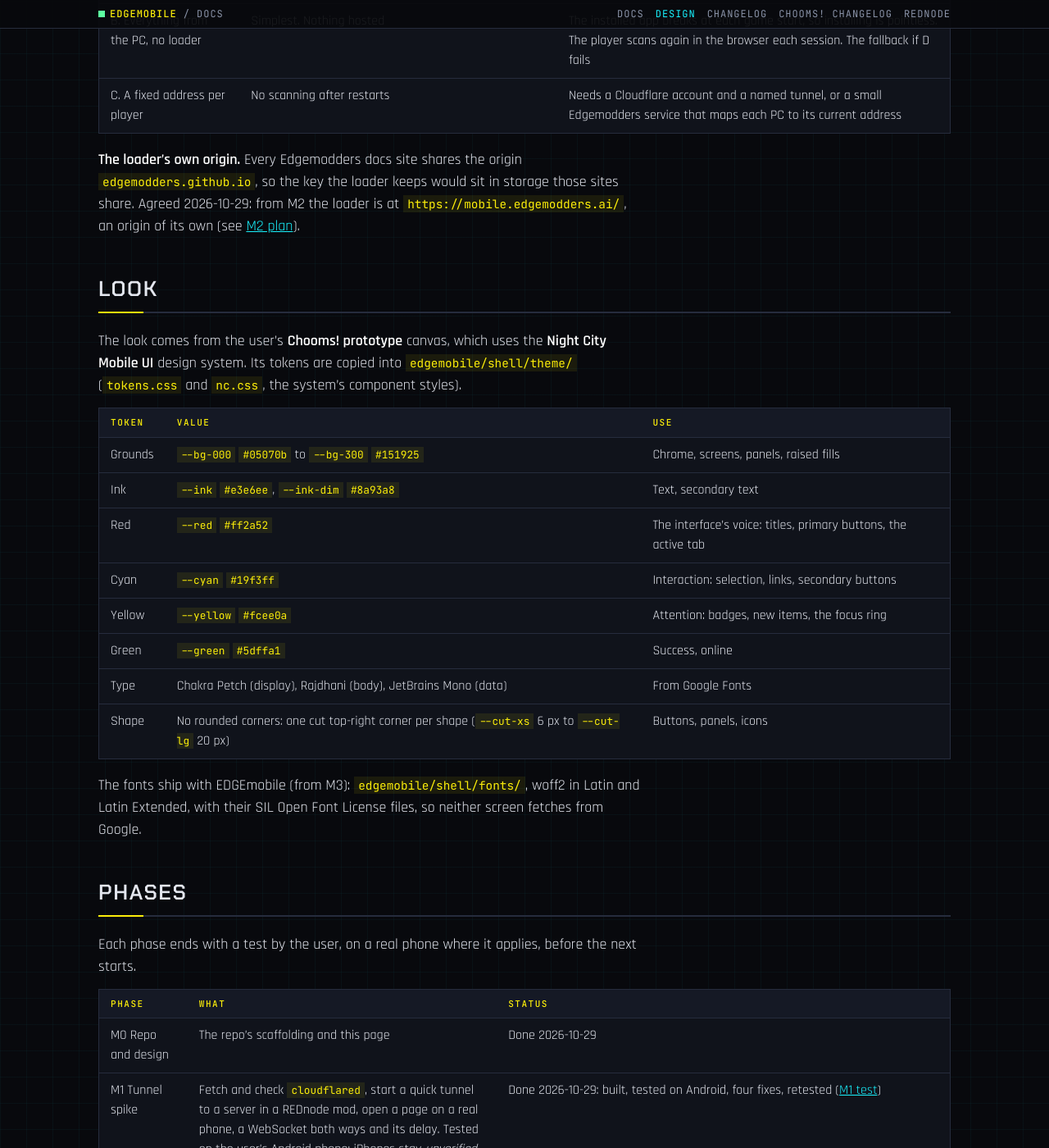
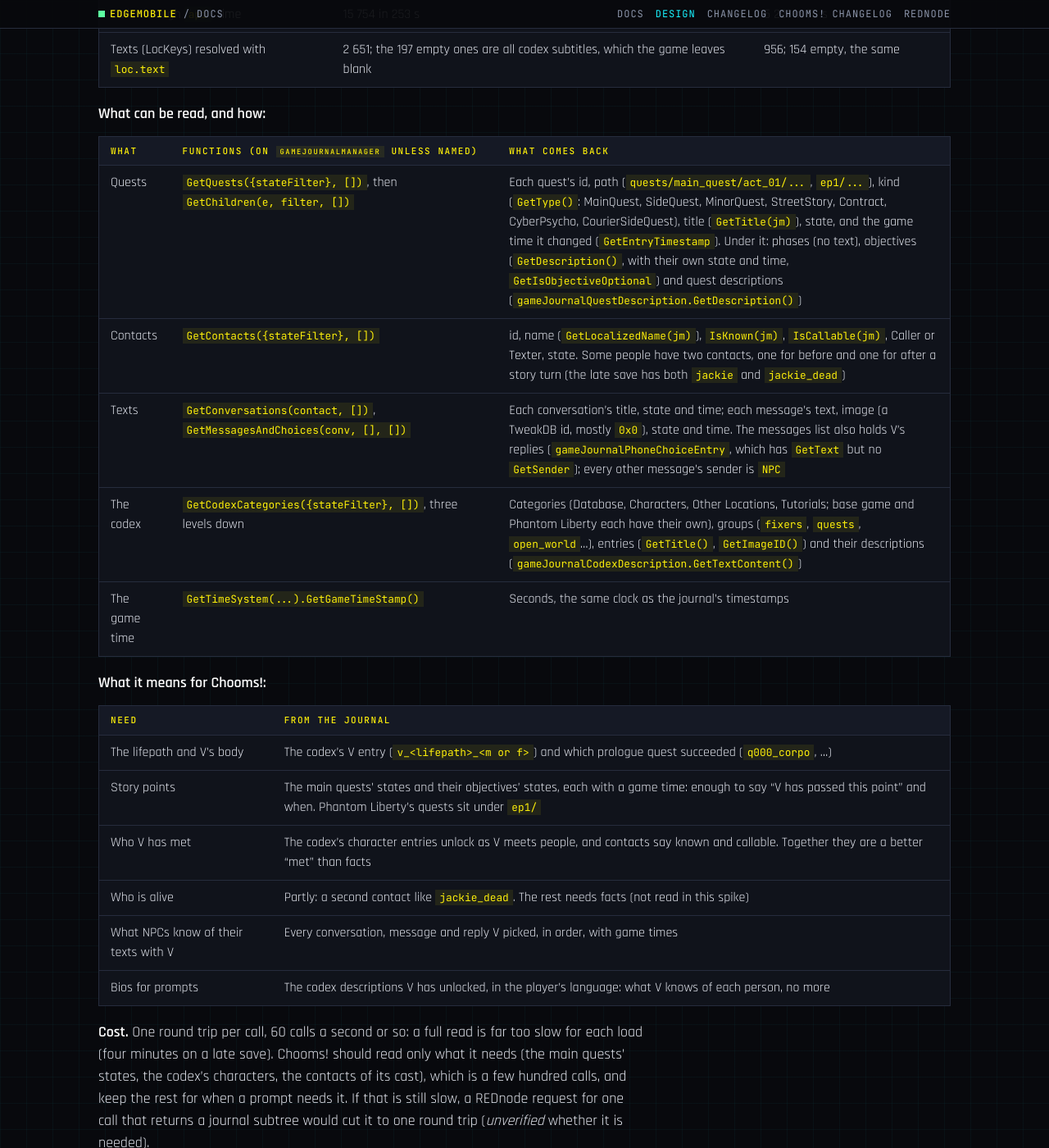
Before and after one commit to Edgemodders/EDGEmobile, a Jekyll site: the page built from docs/design.md, in a window 1280 px wide and 1400 px high, scrolled down 22815 px. Shown: the whole window at 82% size. Built offline with Jekyll 4.4.1, drawn with Linux system fonts in a browser that asks for light colours; some of the changed text lies outside the part shown.

Commit message:
Docs: the C2 spike's findings, what the game's journal holds
Co-Authored-By: Claude Opus 5.5 <noreply@anthropic.com>

```diff
--- a/docs/design.md
+++ b/docs/design.md
@@ -305,8 +305,8 @@ History belongs to a playthrough (the user's choice). Proposed: on first seeing
 | Layer | How |
 |---|---|
 | Story points | A list of story points, each a quest state or a fact; a knowledge card per NPC per story point. A prompt carries only the cards for points V has passed |
-| Met, alive, relationship | Facts and journal states (to be found in the C2 spike) |
-| Texts with V in the game | Asked of REDnode: the journal's phone conversations between V and each contact (*unverified* whether the game keeps them readable) |
+| Met, alive, relationship | The codex's characters and the contacts (met); a second contact or facts (alive). See [C2 spike](#c2-spike-what-the-journal-holds) |
+| Texts with V in the game | Read from the journal through REDnode's `api`: each contact's conversations, messages and V's replies, with game times ([C2 spike](#c2-spike-what-the-journal-holds)) |
 | The model's own knowledge | The model knows the whole story from its training. Each prompt says plainly that nothing past V's story points has happened, and a cheap check pass reads each post against the story points not reached before it is shown. That lowers leaks; it cannot rule them out |
 
 The knowledge cards are content work, about 15 to 25 story points per main NPC: drafted by Claude, checked by someone who knows the game.
@@ -326,7 +326,7 @@ Chooms! lives in this repo beside EDGEphone (the user's choice, 2026-10-30), wit
 | Need | Why |
 |---|---|
 | A model choice in `agent.ask` (such as `model: 'sonnet'`) | Sonnet for posts, Opus for DMs. Today the assistant picks its own model |
-| The texts between V and a contact, and V's contacts, from the journal | NPCs aware of their history with V; "met" for the main cast. After the C2 spike shows what the game holds |
+| The texts between V and a contact, and V's contacts, from the journal | NPCs aware of their history with V; "met" for the main cast. The C2 spike read them through `api` as it is; nothing new is needed, unless reading one subtree in one call turns out to be needed for speed |
 
 ### Phases
 
@@ -432,6 +432,46 @@ Send back: anything that did not match, and the lines of `red4ext/logs/rednode-m
 **The C1 retest passed (2026-11-10).** On the user's laptop, with the release tooling's build, steps 4 to 13 passed as written, on the in-game phone (REDnode #31's input into frames, REDnode 0.50.0 and later) and on Android: the feed with every hand-written post, accepting Judy and a message, following Panam, a like and a comment, the DMs badge, V's post, the settings window's picker with a portrait, a body image and a place and the test post with its image, the same feed on the phone, an older save undoing a follow, and the Edgemodders theme. Earlier, on 2026-11-01, the user tapped through the in-game phone on the PC. **C1 done.**
 
 **After the second C1 test (2026-11-01, on the user's PC, with REDnode 0.50.1).** The feed showed only Arasaka's post, Judy's profile said "No posts yet", and following Panam added nothing. The save is the playthrough Chooms! has used since 31 October, and four older saves of it had been loaded since (the log's "An older save: what came after it is dropped"). The hand-written posts are written the first time a playthrough is seen, dated up to six hours before that game time, so an older save dropped all but the two oldest (Kerry's, not followed, and Arasaka's). Fixed: what the seed writes (posts, their comments, messages) is marked and kept on any save; what V and, from C3, the people do is dropped as before. The playthrough's history file was put aside (`3.json.bak`) so the seed is written again. Also from this test, the user's change: each person has a **body** image beside the portrait, head to toe, for photos of them doing something at a place (Judy at her desk, Panam working on her car); the portrait stays their face and their picture in the app. Without a body image an activity photo becomes a selfie. 2 new checks in the harness, 62 in all, passed. *Not explained:* this playthrough's id is 3, not a large random number, and no log line shows Chooms! choosing it; the fact may have been set by hand in an earlier test.
+
+### C2 spike: what the journal holds
+
+*Run on 2026-11-13 and 11-14 on the user's PC, with the game running.* `tools/c2/journal-scan/` is a read-only REDnode package: each time V enters the world it reads the loaded save's journal through `api` (Get and Is functions only) and writes it to a JSON file in its own data folder. That file is game data: it stays on the PC and is never committed. Two saves were read, and they turned out to be two playthroughs:
+
+| | The late save | The earlier save |
+|---|---|---|
+| V | Corpo, feminine (the codex's `v_corpo_f`) | Corpo, masculine (`v_corpo_m`) |
+| Where in the story | Act 2 and Phantom Liberty, late | Act 1, Phantom Liberty just begun |
+| Quests seen (not inactive) | 136 | 51 |
+| Contacts | 54 | 28 |
+| Phone messages, V's replies | 231, 37 | 59, 13 |
+| Codex entries | 344, with 332 descriptions | 248, with 237 descriptions |
+| Calls through `api`, time | 15 754 in 253 s | 5 221 in 76 s |
+| Texts (LocKeys) resolved with `loc.text` | 2 651; the 197 empty ones are all codex subtitles, which the game leaves blank | 956; 154 empty, the same |
+
+**What can be read, and how:**
+
+| What | Functions (on `gameJournalManager` unless named) | What comes back |
+|---|---|---|
+| Quests | `GetQuests({stateFilter}, [])`, then `GetChildren(e, filter, [])` | Each quest's id, path (`quests/main_quest/act_01/...`, `ep1/...`), kind (`GetType()`: MainQuest, SideQuest, MinorQuest, StreetStory, Contract, CyberPsycho, CourierSideQuest), title (`GetTitle(jm)`), state, and the game time it changed (`GetEntryTimestamp`). Under it: phases (no text), objectives (`GetDescription()`, with their own state and time, `GetIsObjectiveOptional`) and quest descriptions (`gameJournalQuestDescription.GetDescription()`) |
+| Contacts | `GetContacts({stateFilter}, [])` | id, name (`GetLocalizedName(jm)`), `IsKnown(jm)`, `IsCallable(jm)`, Caller or Texter, state. Some people have two contacts, one for before and one for after a story turn (the late save has both `jackie` and `jackie_dead`) |
+| Texts | `GetConversations(contact, [])`, `GetMessagesAndChoices(conv, [], [])` | Each conversation's title, state and time; each message's text, image (a TweakDB id, mostly `0x0`), state and time. The messages list also holds V's replies (`gameJournalPhoneChoiceEntry`, which has `GetText` but no `GetSender`); every other message's sender is `NPC` |
+| The codex | `GetCodexCategories({stateFilter}, [])`, three levels down | Categories (Database, Characters, Other Locations, Tutorials; base game and Phantom Liberty each have their own), groups (`fixers`, `quests`, `open_world`...), entries (`GetTitle()`, `GetImageID()`) and their descriptions (`gameJournalCodexDescription.GetTextContent()`) |
+| The game time | `GetTimeSystem(...).GetGameTimeStamp()` | Seconds, the same clock as the journal's timestamps |
+
+**What it means for Chooms!:**
+
+| Need | From the journal |
+|---|---|
+| The lifepath and V's body | The codex's V entry (`v_<lifepath>_<m or f>`) and which prologue quest succeeded (`q000_corpo`, ...) |
+| Story points | The main quests' states and their objectives' states, each with a game time: enough to say "V has passed this point" and when. Phantom Liberty's quests sit under `ep1/` |
+| Who V has met | The codex's character entries unlock as V meets people, and contacts say known and callable. Together they are a better "met" than facts |
+| Who is alive | Partly: a second contact like `jackie_dead`. The rest needs facts (not read in this spike) |
+| What NPCs know of their texts with V | Every conversation, message and reply V picked, in order, with game times |
+| Bios for prompts | The codex descriptions V has unlocked, in the player's language: what V knows of each person, no more |
+
+**Cost.** One round trip per call, 60 calls a second or so: a full read is far too slow for each load (four minutes on a late save). Chooms! should read only what it needs (the main quests' states, the codex's characters, the contacts of its cast), which is a few hundred calls, and keep the rest for when a prompt needs it. If that is still slow, a REDnode request for one call that returns a journal subtree would cut it to one round trip (*unverified* whether it is needed).
+
+*Unverified:* why the earlier save has no `jackie` contact at all; whether contact ids are the same in every language (they look like it: ids are not texts); whether a save from another lifepath names V's codex entry the same way.
 
 ## Installing on the phone (PWA)
 
```
Also changed, not shown: CLAUDE.md (+1 -1 lines).
